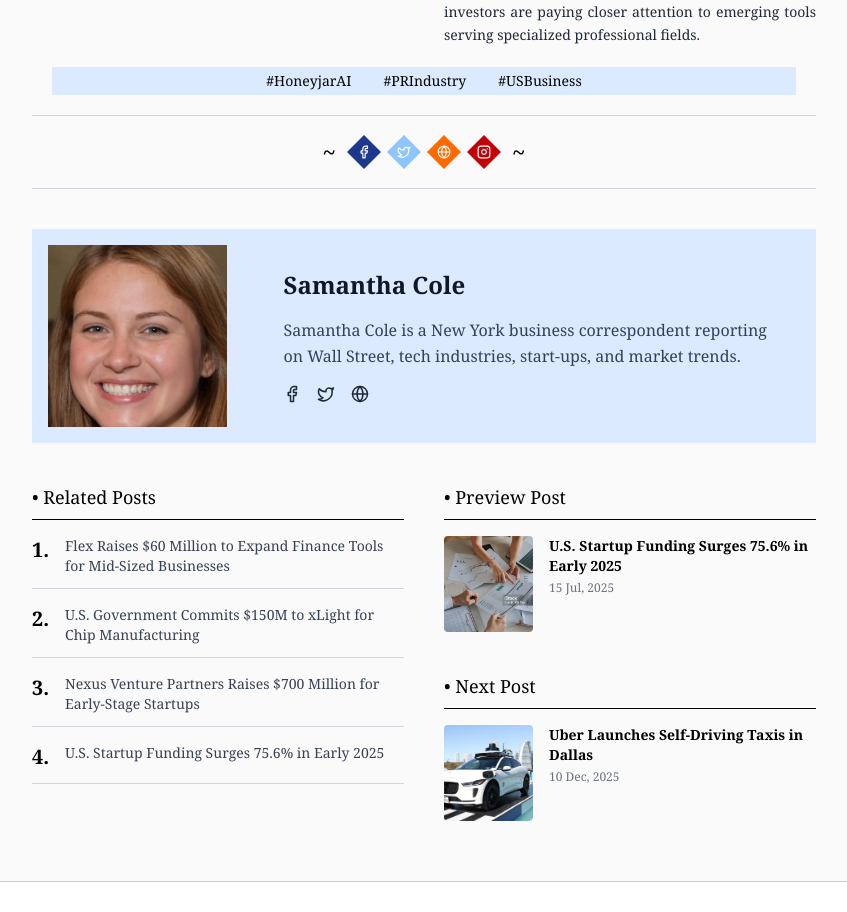
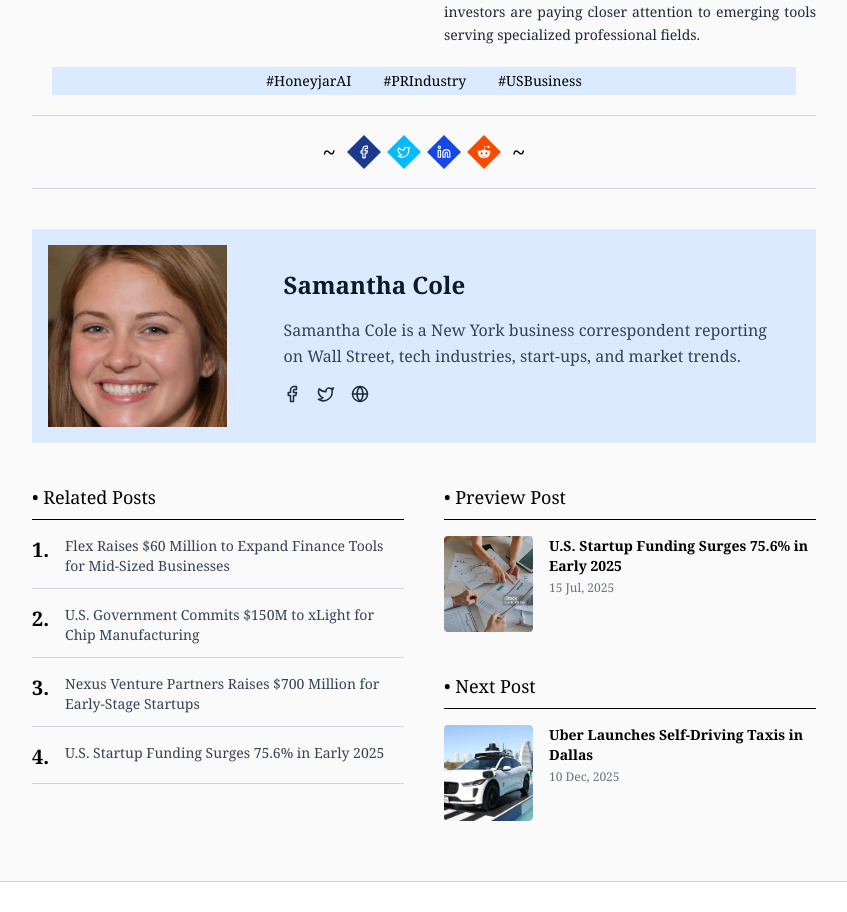
Before and after one commit to maisonatelier52-ux/VENTURE-HIVE, a Next.js app: page /business/honeyjar-ai-secures-2m-pr-automation-platform in a window 1280 px wide. Shown: the part 1972-2884 px from the top of the page, without its empty margins (48-895 px from the left). Built offline with nearby package versions, Linux system fonts and the light colour scheme.

Commit message:
add the share icon for slug news

```diff
--- a/app/[category]/[slug]/ArticleClient.jsx
+++ b/app/[category]/[slug]/ArticleClient.jsx
@@ -5,7 +5,8 @@ import categorypagedata from "../../../public/data/category/categorypagedata";
 import authorsPageData from "../../../public/data/authors"
 import Link from "next/link";
 import ArticleJsonLd from "../../../components/ArticleJsonLd";
-import { Facebook, Twitter, Instagram, Globe } from "lucide-react";
+import { Facebook, Twitter, Linkedin , Globe} from "lucide-react";
+import { FaRedditAlien } from "react-icons/fa";
 import Image from "next/image";
 
 function ArticleClient({ category, slug }) {
@@ -31,6 +32,10 @@ function ArticleClient({ category, slug }) {
 
 const prevPost = currentIndex > 0 ? categoryPosts[currentIndex - 1] : null;
 const nextPost = currentIndex < categoryPosts.length - 1 ? categoryPosts[currentIndex + 1] : null;
+
+const shareUrl = `https://www.venture-hive.com/${category}/${slug}`;
+const shareTitle = encodeURIComponent(article.heading);
+const encodedUrl = encodeURIComponent(shareUrl);
 
 
 
@@ -213,7 +218,7 @@ const nextPost = currentIndex < categoryPosts.length - 1 ? categoryPosts[current
       </div>
 
 
-        <div className="flex items-center justify-center gap-4 border border-gray-300 border-s-0 border-e-0 p-5 mb-10">
+        {/* <div className="flex items-center justify-center gap-4 border border-gray-300 border-s-0 border-e-0 p-5 mb-10">
           <span className="text-2xl">~</span>
           <a
             href="https://facebook.com"
@@ -259,7 +264,62 @@ const nextPost = currentIndex < categoryPosts.length - 1 ? categoryPosts[current
         </a>
 
           <span className="text-2xl">~</span>
-        </div>
+        </div> */}
+
+        <div className="flex items-center justify-center gap-4 border border-gray-300 border-s-0 border-e-0 p-5 mb-10">
+  <span className="text-2xl">~</span>
+
+  {/* Facebook */}
+  <a
+    href={`https://www.facebook.com/sharer/sharer.php?u=${encodedUrl}`}
+    target="_blank"
+    rel="noopener noreferrer"
+    aria-label="Share on Facebook"
+    title="Share on Facebook"
+    className="w-6 h-6 rotate-45 bg-blue-900 flex items-center justify-center"
+  >
+    <Facebook size={14} className="text-white -rotate-45" />
+  </a>
+
+  {/* Twitter / X */}
+  <a
+    href={`https://twitter.com/intent/tweet?url=${encodedUrl}&text=${shareTitle}`}
+    target="_blank"
+    rel="noopener noreferrer"
+    aria-label="Share on Twitter"
+    title="Share on Twitter"
+    className="w-6 h-6 rotate-45 bg-sky-400 flex items-center justify-center"
+  >
+    <Twitter size={14} className="text-white -rotate-45" />
+  </a>
+
+  {/* LinkedIn */}
+  <a
+    href={`https://www.linkedin.com/sharing/share-offsite/?url=${encodedUrl}`}
+    target="_blank"
+    rel="noopener noreferrer"
+    aria-label="Share on LinkedIn"
+    title="Share on LinkedIn"
+    className="w-6 h-6 rotate-45 bg-blue-700 flex items-center justify-center"
+  >
+    <Linkedin size={14} className="text-white -rotate-45" />
+  </a>
+
+  {/* Reddit */}
+  <a
+    href={`https://www.reddit.com/submit?url=${encodedUrl}&title=${shareTitle}`}
+    target="_blank"
+    rel="noopener noreferrer"
+    aria-label="Share on Reddit"
+    title="Share on Reddit"
+    className="w-6 h-6 rotate-45 bg-orange-600 flex items-center justify-center"
+  >
+    <FaRedditAlien size={14} className="text-white -rotate-45" />
+  </a>
+
+  <span className="text-2xl">~</span>
+</div>
+
 
     <div className="bg-blue-100 p-4">
   <div className="
--- a/package.json
+++ b/package.json
@@ -13,6 +13,7 @@
     "next": "^16.0.10",
     "react": "19.2.0",
     "react-dom": "19.2.0",
+    "react-icons": "^5.5.0",
     "swiper": "^12.0.3"
   },
   "devDependencies": {
```
Also changed, not shown: 1 other file (tests, documents, lock files or other folders).
